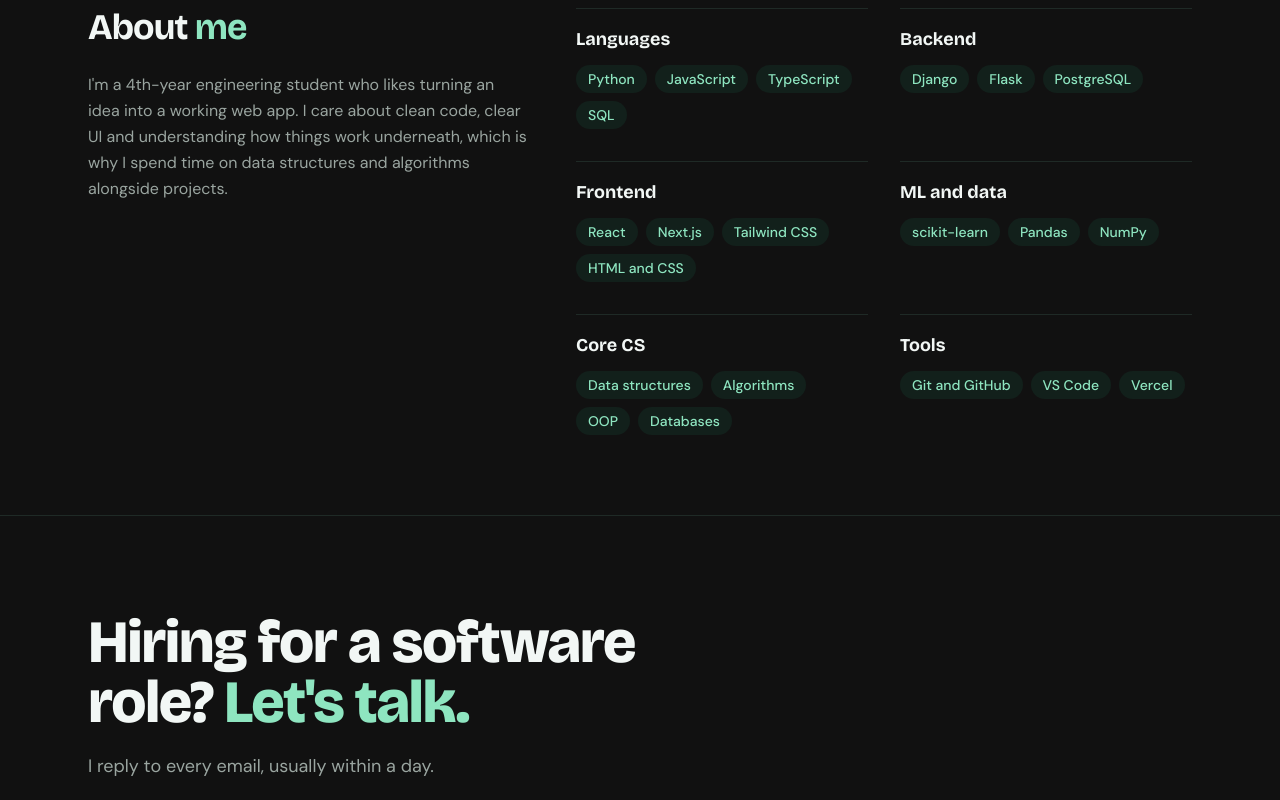
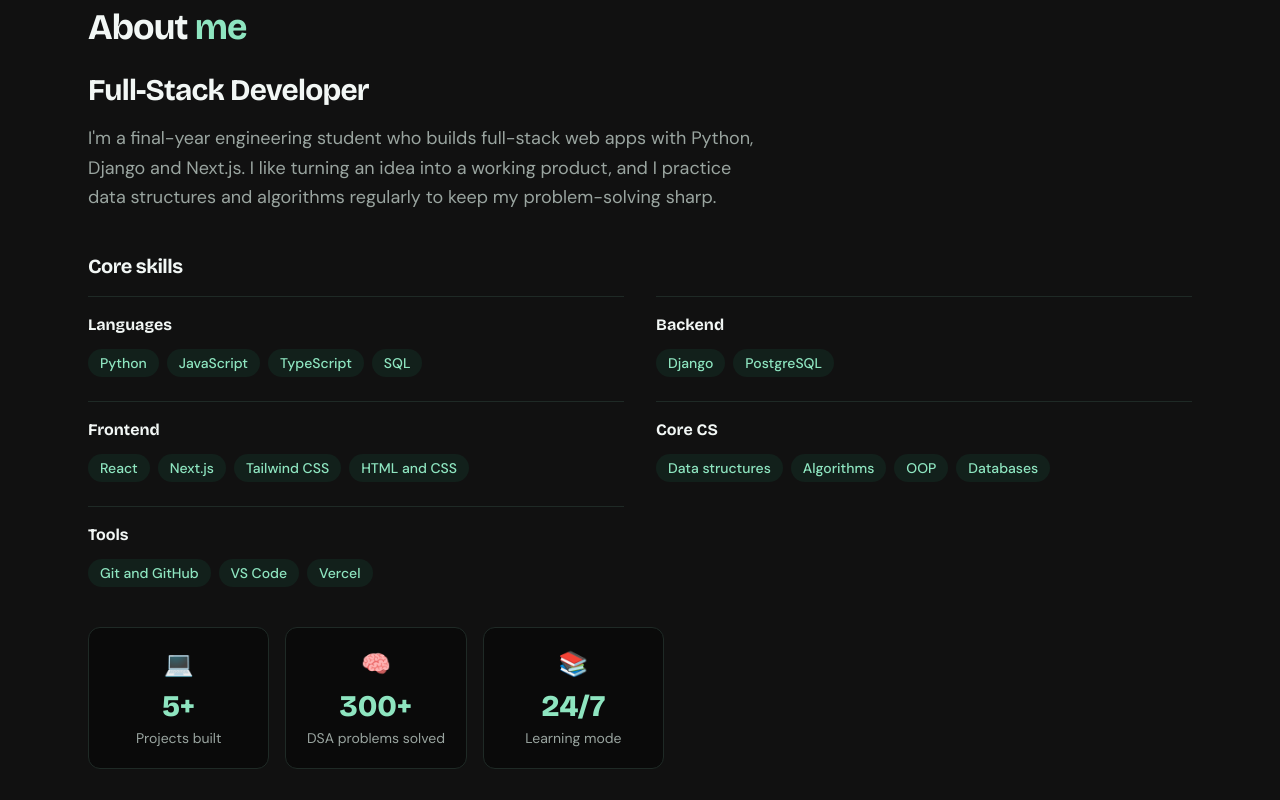
Before and after one commit to yashdhungana9900/portfolio, a Next.js app: page / in a window 1280 px wide. Shown: the part 1800-2600 px from the top of the page. Built offline with nearby package versions, Linux system fonts and the light colour scheme; no server answers.

Commit message:
New About section

```diff
--- a/components/About.tsx
+++ b/components/About.tsx
@@ -1,38 +1,55 @@
+import Image from "next/image";
 import Reveal from "./Reveal";
+
+// Put your photo in public/ (for example public/me.webp), then set this to "/me.webp".
+const PHOTO = "" as string;
 
 const skills = [
   { group: "Languages", items: ["Python", "JavaScript", "TypeScript", "SQL"] },
-  { group: "Backend", items: ["Django", "Flask", "PostgreSQL"] },
+  { group: "Backend", items: ["Django", "PostgreSQL"] },
   { group: "Frontend", items: ["React", "Next.js", "Tailwind CSS", "HTML and CSS"] },
-  { group: "ML and data", items: ["scikit-learn", "Pandas", "NumPy"] },
   { group: "Core CS", items: ["Data structures", "Algorithms", "OOP", "Databases"] },
   { group: "Tools", items: ["Git and GitHub", "VS Code", "Vercel"] },
+];
+
+const stats = [
+  { icon: "💻", value: "5+", label: "Projects built" },
+  { icon: "🧠", value: "300+", label: "DSA problems solved" },
+  { icon: "📚", value: "24/7", label: "Learning mode" },
 ];
 
 export default function About() {
   return (
     <section id="about" className="border-t border-line bg-surface">
-      <div className="container-page grid gap-12 py-20 lg:grid-cols-[1fr_1.4fr]">
+      <div
+        className={`container-page grid items-center gap-12 py-20 ${
+          PHOTO ? "lg:grid-cols-[1.5fr_1fr]" : ""
+        }`}
+      >
         <div>
           <h2 className="section-title">
             About <span className="text-brand">me</span>
           </h2>
-          <p className="mt-6 max-w-md leading-relaxed text-muted">
-            I&apos;m a 4th-year engineering student who likes turning an idea
-            into a working web app. I care about clean code, clear UI and
-            understanding how things work underneath, which is why I spend
-            time on data structures and algorithms alongside projects.
+
+          <h3 className="mt-6 text-2xl font-bold sm:text-3xl">
+            Full-Stack Developer
+          </h3>
+          <p className="mt-4 max-w-2xl text-lg leading-relaxed text-muted">
+            I&apos;m a final-year engineering student who builds full-stack web
+            apps with Python, Django and Next.js. I like turning an idea into a
+            working product, and I practice data structures and algorithms
+            regularly to keep my problem-solving sharp.
           </p>
-        </div>
 
-        <dl className="grid gap-x-8 gap-y-8 sm:grid-cols-2">
+          <h3 className="mt-10 text-xl font-bold">Core skills</h3>
+          <dl className="mt-4 grid gap-x-8 gap-y-6 sm:grid-cols-2">
             {skills.map((s, i) => (
               <Reveal
                 key={s.group}
-              delay={i * 0.07}
+                delay={i * 0.06}
                 className="border-t border-line pt-4"
               >
-              <dt className="font-display text-lg font-bold">{s.group}</dt>
+                <dt className="font-display text-base font-bold">{s.group}</dt>
                 <dd className="mt-3 flex flex-wrap gap-2">
                   {s.items.map((item) => (
                     <span
@@ -46,6 +63,40 @@ export default function About() {
               </Reveal>
             ))}
           </dl>
+
+          <ul className="mt-10 grid max-w-xl grid-cols-3 gap-3 sm:gap-4">
+            {stats.map((s, i) => (
+              <Reveal
+                as="li"
+                key={s.label}
+                delay={i * 0.08}
+                className="rounded-xl border border-line bg-paper p-4 text-center sm:p-5"
+              >
+                <div className="text-2xl" aria-hidden>
+                  {s.icon}
+                </div>
+                <div className="mt-2 font-display text-2xl font-extrabold text-brand sm:text-3xl">
+                  {s.value}
+                </div>
+                <div className="mt-1 text-xs text-muted sm:text-sm">
+                  {s.label}
+                </div>
+              </Reveal>
+            ))}
+          </ul>
+        </div>
+
+        {PHOTO && (
+          <Reveal className="relative mx-auto aspect-[4/5] w-full max-w-sm overflow-hidden rounded-3xl border border-line">
+            <Image
+              src={PHOTO}
+              alt="Yashraj Dhungana"
+              fill
+              sizes="(min-width: 1024px) 30vw, 90vw"
+              className="object-cover"
+            />
+          </Reveal>
+        )}
       </div>
     </section>
   );
```
Lines whose indentation alone changed are shown as unchanged.
